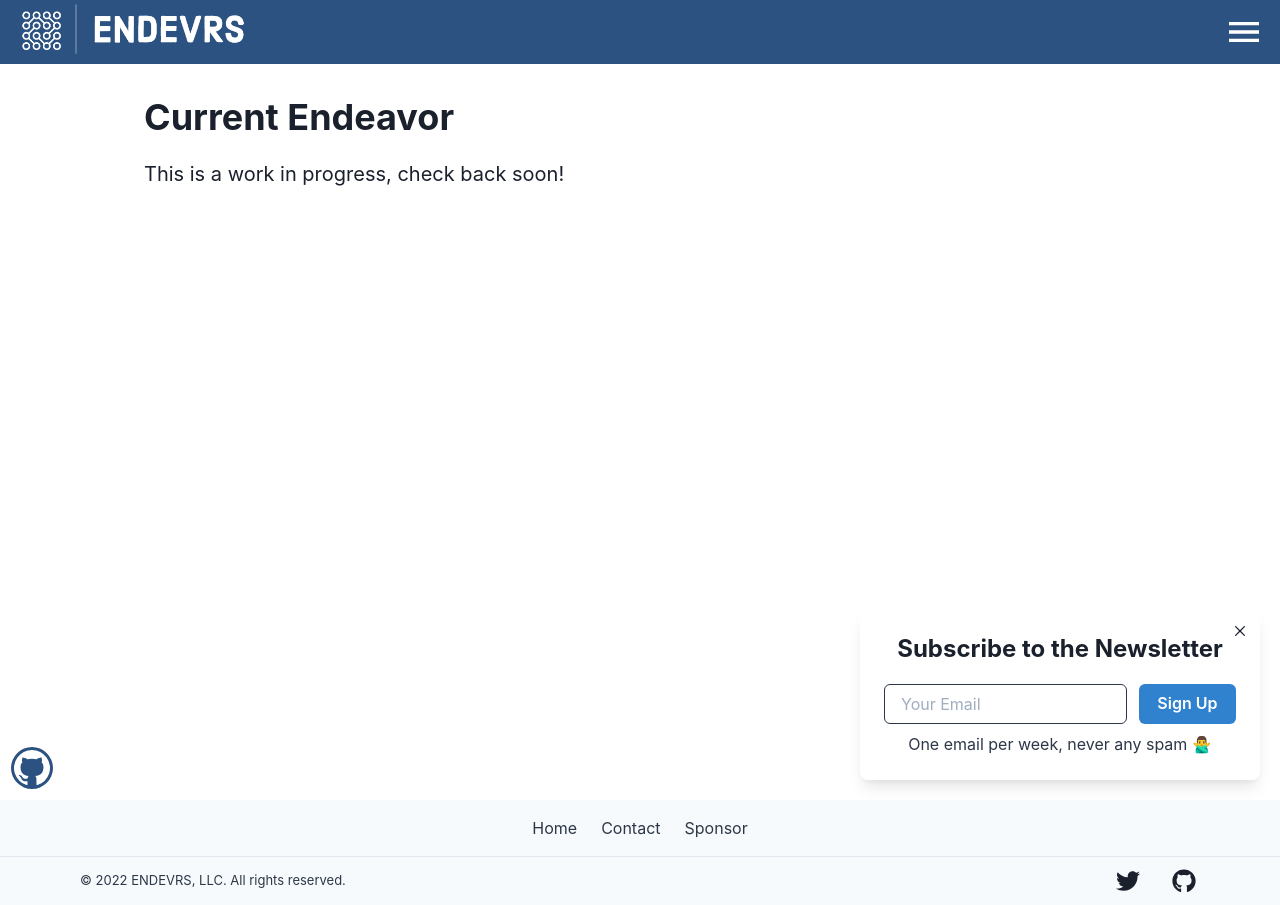
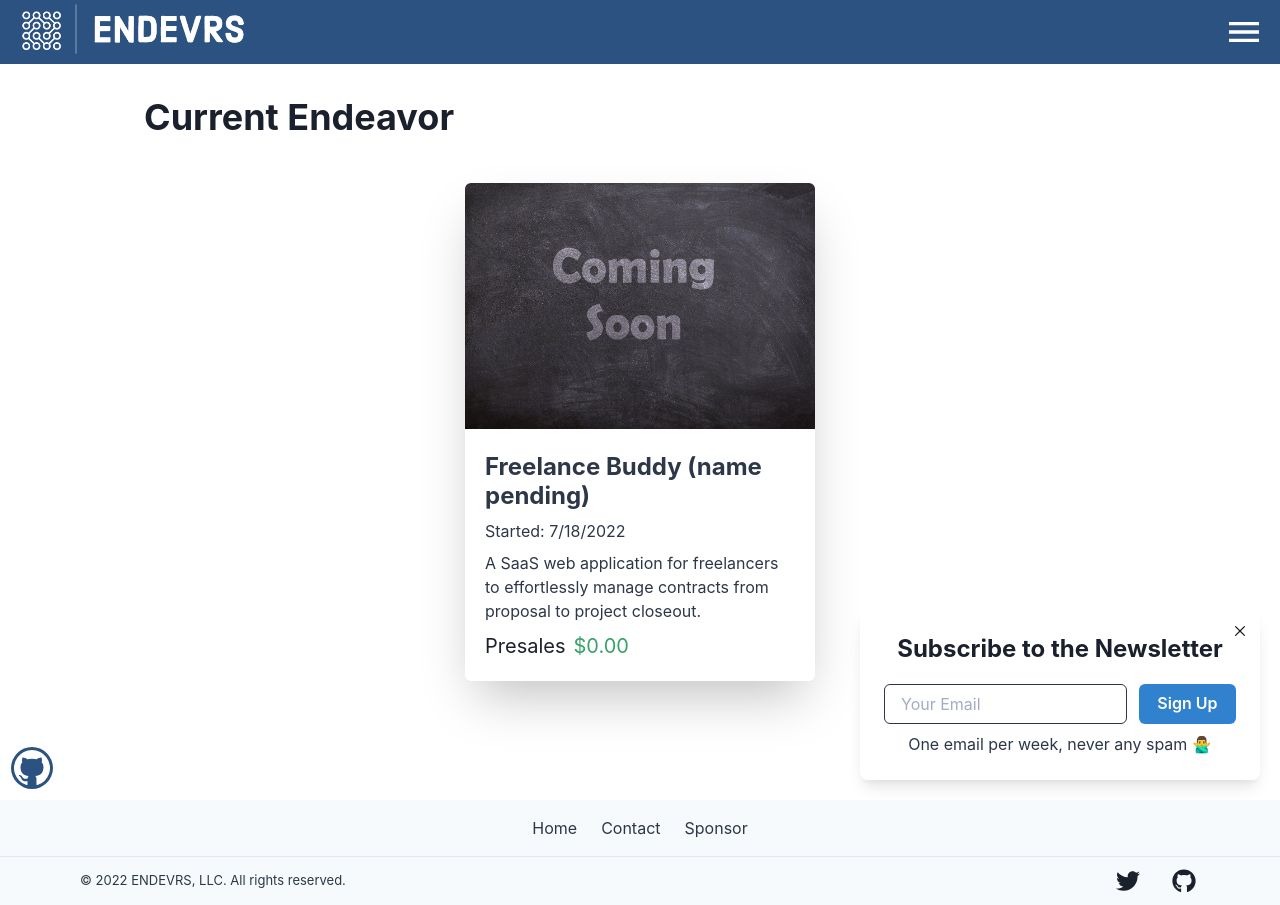
Before and after one commit to Seth-McKilla/mckilla-dot-dev-old, a Next.js app: page /projects in a window 1280 px wide. Built offline with nearby package versions, Linux system fonts and the light colour scheme.

Commit message:
Add placeholder card for current endeavor

```diff
--- a/components/CardProject.tsx
+++ b/components/CardProject.tsx
@@ -10,14 +10,7 @@ import {
 } from "@chakra-ui/react";
 import { motion } from "framer-motion";
 
-interface Props {
-  image: string;
-  name: string;
-  started: string;
-  description: string;
-  revenueType: "MRR" | "Presales";
-  revenueAmount: number;
-}
+import type { Project } from "types";
 
 export default function CardProject({
   image,
@@ -26,7 +19,7 @@ export default function CardProject({
   description,
   revenueType,
   revenueAmount,
-}: Props) {
+}: Project) {
   return (
     <Center py={6}>
       <Link href={`/projects/${name}`}>
--- /dev/null
+++ b/data/projects.json
@@ -0,0 +1,11 @@
+[
+  {
+    "image": "dashboard-wireframe.jpg",
+    "name": "Freelance Buddy (name pending)",
+    "started": "7/18/2022",
+    "description": "A SaaS web application for freelancers to effortlessly manage contracts from proposal to project closeout.",
+    "revenueType": "Presales",
+    "revenueAmount": 0,
+    "status": "current"
+  }
+]
--- a/pages/projects/index.tsx
+++ b/pages/projects/index.tsx
@@ -1,11 +1,20 @@
+import fs from "fs";
 import { Flex, Container, Heading, Text } from "@chakra-ui/react";
 
 import { BasicLayout } from "layouts";
-import { CardSubscribe, LinkGitHubSource } from "components";
+import { CardProject, CardSubscribe, LinkGitHubSource } from "components";
 
 import type { NextPage } from "next";
+import type { Project } from "types";
 
-const Projects: NextPage = () => (
+interface Props {
+  projects: Project[];
+}
+
+const Projects: NextPage<Props> = ({ projects }) => {
+  const currentProject = projects.find(({ status }) => status === "current")!;
+
+  return (
     <BasicLayout
       meta={{
         title: "ENDEVRS | Projects",
@@ -27,13 +36,23 @@ const Projects: NextPage = () => (
           >
             {"Current Endeavor"}
           </Heading>
-        <Text fontSize="xl">
-          {"This is a work in progress, check back soon!"}
-        </Text>
+          <CardProject {...currentProject} />
         </Container>
         <LinkGitHubSource path="projects/index.tsx" />
       </Flex>
     </BasicLayout>
   );
+};
+
+export async function getStaticProps() {
+  const projectsJSON = fs.readFileSync("data/projects.json", "utf8");
+  const projects = JSON.parse(projectsJSON);
+
+  return {
+    props: {
+      projects,
+    },
+  };
+}
 
 export default Projects;
--- a/tsconfig.json
+++ b/tsconfig.json
@@ -20,7 +20,8 @@
       "layouts/*": ["./layouts/*"],
       "lib/*": ["./lib/*"],
       "types/*": ["./types/*"],
-      "utils/*": ["./utils/*"]
+      "utils/*": ["./utils/*"],
+      "data/*": ["./data/*"]
     }
   },
   "include": ["next-env.d.ts", "types", "**/*.ts", "**/*.tsx"],
--- a/types/index.ts
+++ b/types/index.ts
@@ -1,2 +1,3 @@
 export * from "./common";
 export * from "./posts";
+export * from "./projects";
```
Also changed, not shown: types/projects.d.ts (added, +9 -0 lines), public/images/projects/Freelance Buddy (name pending)/dashboard-wireframe.jpg (added). Lines whose indentation alone changed are shown as unchanged.
